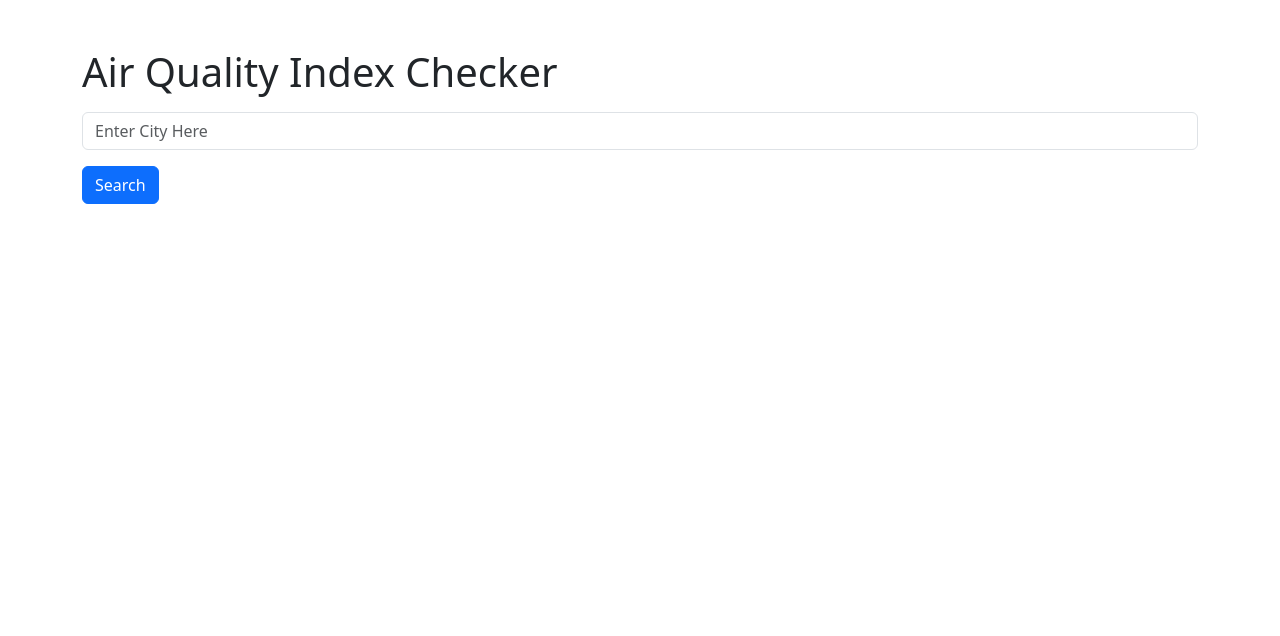
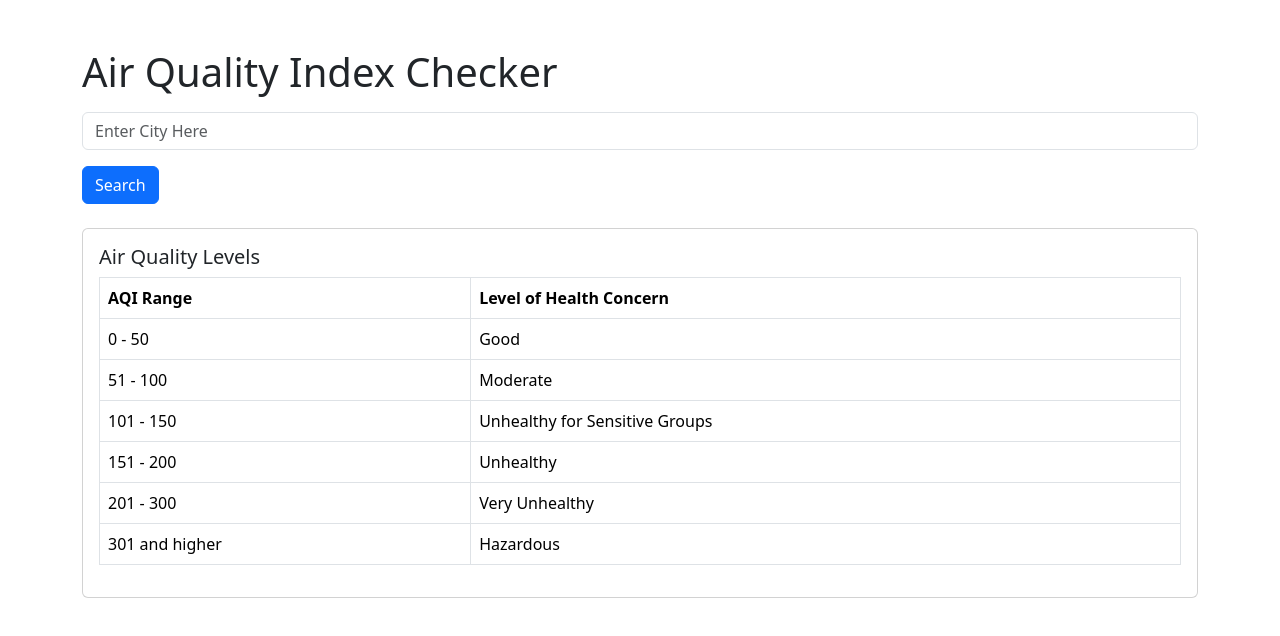
Before and after one commit to felix1805/react-air-quality-application, a React (Create React App) app: page / in a window 1280 px wide. Shown: the top 636 px of the page. Built offline with nearby package versions, Linux system fonts and the light colour scheme.

Commit message:
added air quality levels table, added component to app, check all functionality

```diff
--- a/src/AirQualityLevelsTable.js
+++ b/src/AirQualityLevelsTable.js
@@ -1,3 +1,5 @@
+import React from "react"
+
 const AirQualityLevelsTable = () => {
   const levels = [
     { range: '0 - 50', level: 'Good' },
@@ -31,3 +33,5 @@ const AirQualityLevelsTable = () => {
     </div>
   )
 }
+
+export default AirQualityLevelsTable;
--- a/src/App.js
+++ b/src/App.js
@@ -2,6 +2,7 @@ import React, { useState } from 'react';
 import CitySearch from './CitySearch';
 import AirQualityCard from './AirQualityCard';
 import PollutantInfo from './PollutantInfo';
+import AirQualityLevelsTable from './AirQualityLevelsTable';
 import 'bootstrap/dist/css/bootstrap.min.css';
 import './App.css';
 
@@ -41,6 +42,7 @@ function App() {
           <PollutantInfo pollutant={airQualityData.dominentpol} />
         </>
       )}
+      <AirQualityLevelsTable/>
     </div>
   );
 }
```
